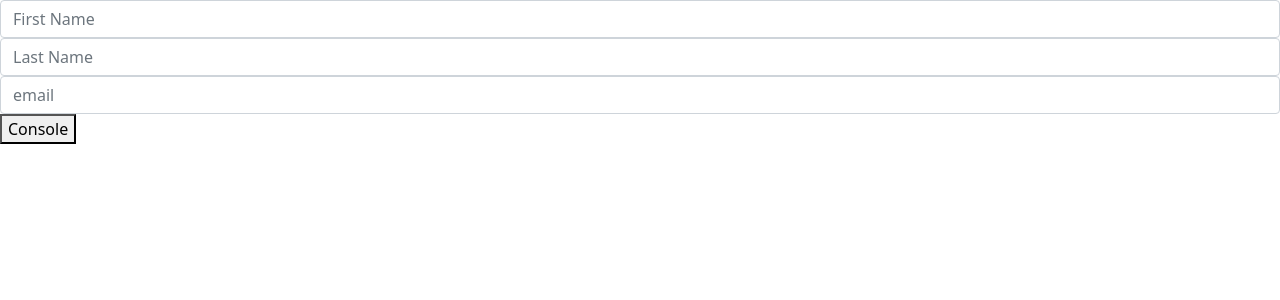
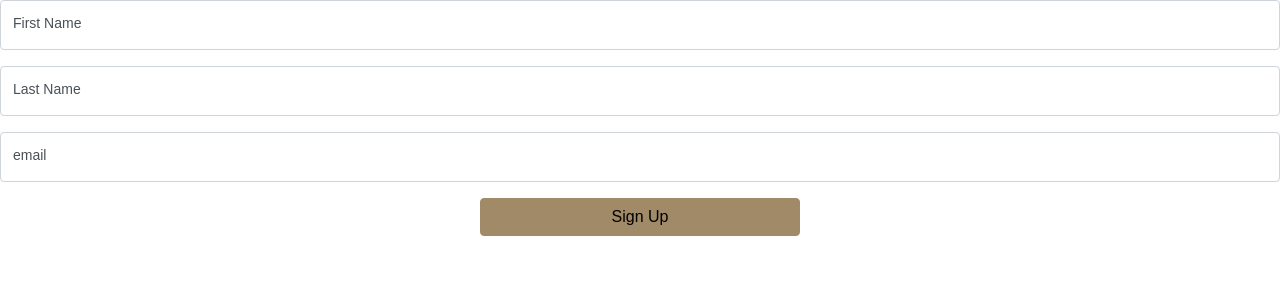
Before and after one commit to Nizar7zak/bootstrap-react-tutorial, a React (Create React App) app: page / in a window 1280 px wide. Shown: the top 300 px of the page. Built offline with nearby package versions, Linux system fonts and the light colour scheme.

Commit message:
style signup

```diff
--- a/src/components/forms/FormField.js
+++ b/src/components/forms/FormField.js
@@ -3,9 +3,20 @@ import { TextError } from "./TextError";
 
 const FormField = ({ placeholder, name, ...rest }) => {
   return (
-    <div className="form-group">
-      <Field id={name} name={name} {...rest} placeholder={placeholder} className="form-control" />
-      <ErrorMessage name={name} component={TextError}/>
+    <div className="form-label-group">
+      <Field
+        id={name}
+        name={name}
+        {...rest}
+        placeholder={placeholder}
+        className="form-control"
+      />
+      <label htmlFor={name}>{placeholder}</label>{" "}
+      <ErrorMessage
+        name={name}
+        component={TextError}
+        className="error-message"
+      />
     </div>
   );
 };
--- a/src/components/forms/SubmitButton.js
+++ b/src/components/forms/SubmitButton.js
@@ -1,9 +1,14 @@
 import { useFormikContext } from "formik";
 
-export const SubmitButton = ({ title }) => {
+export const SubmitButton = ({ title, role }) => {
   const { handleSubmit, isValid } = useFormikContext();
   return (
-    <button type="submit" onClick={handleSubmit} disabled={!isValid}>
+    <button
+      type="submit"
+      onClick={handleSubmit}
+      disabled={!isValid}
+      className={`btn btn-${role} w-25 align-self-center` }
+    >
       {title}
     </button>
   );
--- /dev/null
+++ b/src/index.css
@@ -0,0 +1,109 @@
+* {
+    font-family: 'Cairo', sans-serif;
+    padding: 0;
+    margin: 0;
+    box-sizing: border-box;
+  }
+
+  .form-label-group {
+    position: relative;
+    margin-bottom: 1rem;
+  }
+
+  .form-label-group input,
+  .form-label-group label {
+    height: 3.125rem;
+    padding: .75rem;
+  }
+
+  .form-label-group label {
+    position: absolute;
+    top: 0;
+    right: 0;
+    display: block;
+    width: 100%;
+    margin-bottom: 0; /* Override default `<label>` margin */
+    line-height: 1.5;
+    color: #495057;
+    pointer-events: none;
+    cursor: text; /* Match the input under the label */
+    border: 1px solid transparent;
+    border-radius: .25rem;
+    transition: all .1s ease-in-out;
+    font-size: 14px;
+  }
+
+  .form-label-group input::-webkit-input-placeholder {
+    color: transparent;
+  }
+
+  .form-label-group input::-moz-placeholder {
+    color: transparent;
+  }
+
+  .form-label-group input:-ms-input-placeholder {
+    color: transparent;
+  }
+
+  .form-label-group input::-ms-input-placeholder {
+    color: transparent;
+  }
+
+  .form-label-group input::placeholder {
+    color: transparent;
+  }
+
+  .form-label-group input:not(:-moz-placeholder-shown) {
+    padding-top: 1.25rem;
+    padding-bottom: .25rem;
+  }
+
+  .form-label-group input:not(:-ms-input-placeholder) {
+    padding-top: 1.25rem;
+    padding-bottom: .25rem;
+  }
+
+  .form-label-group input:not(:placeholder-shown) {
+    padding-top: 1.25rem;
+    padding-bottom: .25rem;
+  }
+
+  .form-label-group input:not(:-moz-placeholder-shown) ~ label {
+    padding-top: .25rem;
+    padding-bottom: .25rem;
+    font-size: 12px;
+    color: #777;
+  }
+
+  .form-label-group input:not(:-ms-input-placeholder) ~ label {
+    padding-top: .25rem;
+    padding-bottom: .25rem;
+    font-size: 12px;
+    color: #777;
+  }
+
+  .form-label-group input:not(:placeholder-shown) ~ label {
+    padding-top: .25rem;
+    padding-bottom: .25rem;
+    font-size: 12px;
+    color: #777;
+  }
+
+  /* Fallback for Edge
+  -------------------------------------------------- */
+  @supports (-ms-ime-align: auto) {
+    .form-label-group {
+      display: -ms-flexbox;
+      display: flex;
+      -ms-flex-direction: column-reverse;
+      flex-direction: column-reverse;
+    }
+
+    .form-label-group label {
+      position: static;
+    }
+
+    .form-label-group input::-ms-input-placeholder {
+      color: #777;
+    }
+  }
--- a/src/index.js
+++ b/src/index.js
@@ -1,9 +1,8 @@
 import React from 'react';
 import ReactDOM from 'react-dom/client';
 import App from './App';
+import './index.css'
 import './scss/custom.scss'
-// import 'bootstrap/dist/css/bootstrap.min.css';
-
 
 const root = ReactDOM.createRoot(document.getElementById('root'));
 root.render(
--- a/src/pages/signUp/SignUp.jsx
+++ b/src/pages/signUp/SignUp.jsx
@@ -8,6 +8,7 @@ const SignUp = () => {
   };
 
   return (
+    <div style={{display: "flex", flexDirection: 'column'}}>
       <Form
         initialValues={{ firstName: "", lastName: "", email: "" }}
         validationSchema={signupValidation}
@@ -16,8 +17,9 @@ const SignUp = () => {
         <FormField type="text" placeholder="First Name" name="firstName" />
         <FormField type="text" placeholder="Last Name" name="lastName" />
         <FormField type="email" placeholder="email" name="email" />
-      <SubmitButton title="Console" />
+        <SubmitButton title="Sign Up" role="primary" />
       </Form>
+    </div>
   );
 };
 
--- a/src/scss/custom.scss
+++ b/src/scss/custom.scss
@@ -1,5 +1,5 @@
-$primary: #FC5185;
-$secondary: #43DDE6;
+$primary: #A18A68;
+$secondary: #707070;
 $dark: #364F6B;
 $light: #F0F0F0;
 $success: rgb(19, 202, 50);
```
Lines whose indentation alone changed are shown as unchanged.
